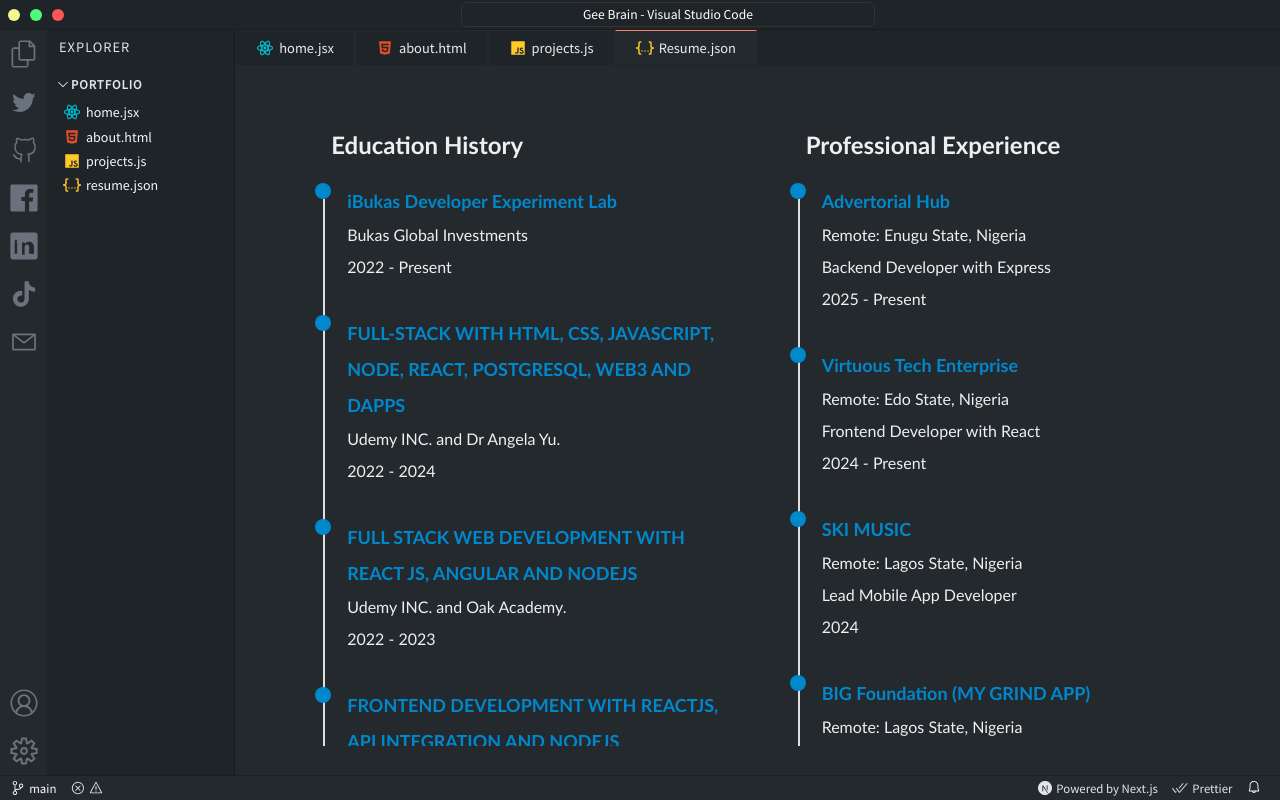
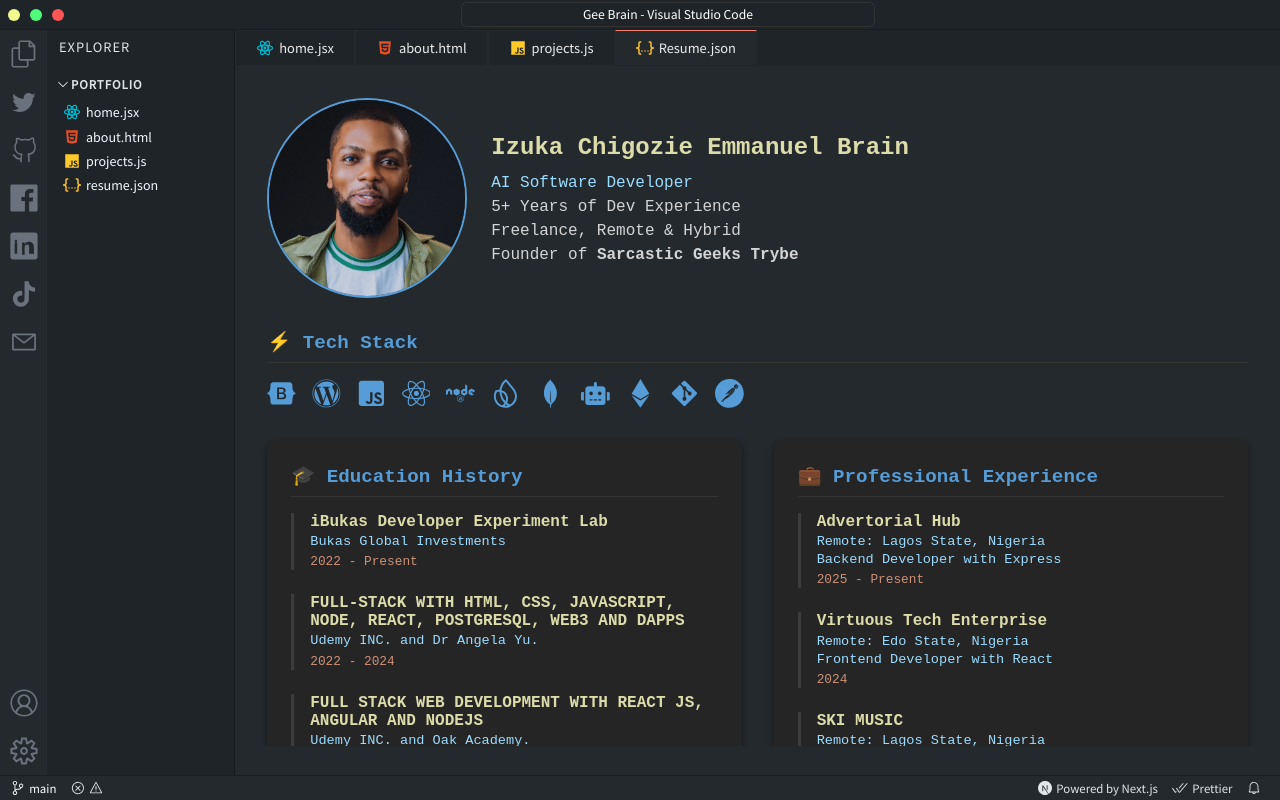
Before and after one commit to Gozkybrain/Gee-Brain, a Next.js app: page /resume in a window 1280 px wide. Built offline with nearby package versions, Linux system fonts and the light colour scheme.

Commit message:
resume reimagined: updated with data style

```diff
--- a/components/Bottombar.jsx
+++ b/components/Bottombar.jsx
@@ -35,9 +35,7 @@
           <p>Prettier</p>
         </div>
         <div className={styles.section}>
-          <Link href="/notifications"> {/* Example of internal link */}
             <BellIcon />
-          </Link>
         </div>
       </div>
     </footer>
--- a/package.json
+++ b/package.json
@@ -20,6 +20,7 @@
     "react": "^18.2.0",
     "react-dom": "^18.2.0",
     "react-github-calendar": "^3.2.2",
+    "react-icons": "^5.5.0",
     "sharp": "^0.33.5"
   }
 }
--- a/pages/api/contact.js
+++ /dev/null
@@ -1,55 +0,0 @@
-const { Client } = require('@notionhq/client');
-
-const notion = new Client({
-  auth: process.env.NOTION_API_TOKEN,
-});
-
-export default async (req, res) => {
-  if (req.method !== 'POST') {
-    return res.status(405).json({ msg: 'Only POST requests are allowed' });
-  }
-  try {
-    const { name, email, subject, message } = JSON.parse(req.body);
-    await notion.pages.create({
-      parent: {
-        database_id: process.env.NOTION_DATABASE_ID,
-      },
-      properties: {
-        Name: {
-          title: [
-            {
-              text: {
-                content: name,
-              },
-            },
-          ],
-        },
-        Email: {
-          email,
-        },
-        Subject: {
-          rich_text: [
-            {
-              text: {
-                content: subject,
-              },
-            },
-          ],
-        },
-        Message: {
-          rich_text: [
-            {
-              text: {
-                content: message,
-              },
-            },
-          ],
-        },
-      },
-    });
-    res.status(201).json({ msg: 'Success' });
-  } catch (error) {
-    console.log(error);
-    res.status(500).json({ msg: 'Failed' });
-  }
-};
--- a/pages/resume.jsx
+++ b/pages/resume.jsx
@@ -1,96 +1,161 @@
-import styles from '../styles/ContactPage.module.css';
+import React from "react";
+import {
+  FaJsSquare,
+  FaReact,
+  FaNode,
+  FaGitAlt,
+  FaBootstrap,
+  FaWordpress,
+  FaRobot
+} from "react-icons/fa";
+import { SiMongodb, SiPostman, SiFirebase, SiEthereum } from "react-icons/si";
+import styles from "../styles/ContactPage.module.css";
 
+// ================= Data =================
+const educationData = [
+  {
+    title: "iBukas Developer Experiment Lab",
+    institution: "Bukas Global Investments",
+    period: "2022 - Present",
+  },
+  {
+    title: "FULL-STACK WITH HTML, CSS, JAVASCRIPT, NODE, REACT, POSTGRESQL, WEB3 AND DAPPS",
+    institution: "Udemy INC. and Dr Angela Yu.",
+    period: "2022 - 2024",
+  },
+  {
+    title: "FULL STACK WEB DEVELOPMENT WITH REACT JS, ANGULAR AND NODEJS",
+    institution: "Udemy INC. and Oak Academy.",
+    period: "2022 - 2023",
+  },
+  {
+    title: "FRONTEND DEVELOPMENT WITH REACTJS, API INTEGRATION AND NODEJS",
+    institution: "Soutech Ventures, Owerri, Imo State, Nigeria.",
+    period: "2023",
+  },
+  {
+    title: "HTML, CSS, & JAVASCRIPT",
+    institution: "Coursera Online INC.",
+    period: "2020 - 2021",
+  },
+  {
+    title: "BSc. Industrial Microbiology",
+    institution: "Imo State University, Owerri.",
+    period: "2016 - 2020",
+  },
+];
 
-const ContactPage = () => {
+const experienceData = [
+  {
+    title: "Advertorial Hub",
+    company: "Remote: Lagos State, Nigeria",
+    role: "Backend Developer with Express",
+    period: "2025 - Present",
+  },
+  {
+    title: "Virtuous Tech Enterprise",
+    company: "Remote: Edo State, Nigeria",
+    role: "Frontend Developer with React",
+    period: "2024",
+  },
+  {
+    title: "SKI MUSIC",
+    company: "Remote: Lagos State, Nigeria",
+    role: "Lead Mobile App Developer",
+    period: "2024",
+  },
+  {
+    title: "BIG Foundation (MY GRIND APP)",
+    company: "Remote: Lagos State, Nigeria",
+    role: "Lead Developer",
+    period: "2023",
+  },
+  {
+    title: "SOUTECH VENTURES",
+    company: "Physical: Imo State, Nigeria",
+    role: "Web Developer & Instructor",
+    period: "2023",
+  },
+  {
+    title: "KRIS MEDICAL LABORATORY",
+    company: "Physical: Imo State, Nigeria",
+    role: "Laboratory Scientist Intern",
+    period: "2019",
+  },
+];
+
+export default function ContactPage({ education, experience }) {
   return (
     <div className={styles.container}>
-      <div className={styles['education-section']}>
-        <h3 className={styles.heading}>Education History</h3>
+      {/* ================= Profile Section ================= */}
+      <div className={styles.profile}>
+        <img src="/brain.jpg" alt="Profile" className={styles.avatar} />
+        <div>
+          <h2 className={styles.name}>Izuka Chigozie Emmanuel Brain</h2>
+          <p className={styles.role}>AI Software Developer</p>
+          <p>5+ Years of Dev Experience</p>
+          <p>Freelance, Remote & Hybrid</p>
+          <p>
+            Founder of <strong>Sarcastic Geeks Trybe</strong>
+          </p>
+        </div>
+      </div>
 
-        <div className={styles.item}>
-          <h4 className={styles.resumeHead}>iBukas Developer Experiment Lab</h4>
-          <div>Bukas Global Investments</div>
-          <div>2022 - Present</div>
+      {/* ================= Skills Section ================= */}
+      <div className={styles.skills}>
+        <h3 className={styles.heading}>⚡ Tech Stack</h3>
+        <div className={styles.icons}>
+          <FaBootstrap title="Bootstrap & CSS" />
+          <FaWordpress title="Wordpress" />
+          <FaJsSquare title="JavaScript" />
+          <FaReact title="React / React Native / Next.js" />
+          <FaNode title="Node.js / Express.js" />
+          <SiFirebase title="Firebase" />
+          <SiMongodb title="MongoDB" />
+          <FaRobot title="AI Integration" />
+          <SiEthereum title="Web3 Development" />
+          <FaGitAlt title="Git / Version Control" />
+          <SiPostman title="Postman / API Testing" />
+        </div>
+      </div>
+
+      {/* ================= Resume Grid ================= */}
+      <div className={styles.grid}>
+        {/* Education */}
+        <div className={styles.section}>
+          <h3 className={styles.heading}>🎓 Education History</h3>
+          {education.map((edu, idx) => (
+            <div key={idx} className={styles.item}>
+              <h4 className={styles.title}>{edu.title}</h4>
+              <p>{edu.institution}</p>
+              <span>{edu.period}</span>
+            </div>
+          ))}
         </div>
 
-        <div className={styles.item}>
-          <h4 className={styles.resumeHead}>FULL-STACK WITH HTML, CSS, JAVASCRIPT, NODE, REACT, POSTGRESQL, WEB3 AND DAPPS</h4>
-          <div>Udemy INC. and Dr Angela Yu.</div>
-          <div>2022 - 2024</div>
-        </div>
-
-        <div className={styles.item}>
-          <h4 className={styles.resumeHead}>FULL STACK WEB DEVELOPMENT WITH REACT JS, ANGULAR AND NODEJS</h4>
-          <div>Udemy INC. and Oak Academy.</div>
-          <div>2022 - 2023</div>
-        </div>
-
-        <div className={styles.item}>
-          <h4 className={styles.resumeHead}>FRONTEND DEVELOPMENT WITH REACTJS, API INTEGRATION AND NODEJS</h4>
-          <div>Soutech Ventures, Owerri, Imo State, Nigeria.</div>
-          <div>2023</div>
-        </div>
-
-        <div className={styles.item}>
-          <h4 className={styles.resumeHead}>HTML, CSS, & JAVASCRIPT</h4>
-          <div>Coursera Online INC.</div>
-          <div>2021</div>
-        </div>
-
-        <div className={styles.item}>
-          <h4 className={styles.resumeHead}>BSc. Industrial Microbiology</h4>
-          <div>Imo State University, Owerri.</div>
-          <div><strong>Year:</strong> 2016 - 2020</div>
-        </div>
-
-      </div>
-
-      <div className={styles['work-section']}>
-        <h3 className={styles.heading}>Professional Experience</h3>
-        <div className={styles.item}>
-          <h4 className={styles.resumeHead}>Advertorial Hub</h4>
-          <div>Remote: Enugu State, Nigeria</div>
-          <div>Backend Developer with Express</div>
-          <div>2025 - Present </div>
-        </div>
-
-        <div className={styles.item}>
-          <h4 className={styles.resumeHead}>Virtuous Tech Enterprise</h4>
-          <div>Remote: Edo State, Nigeria</div>
-          <div>Frontend Developer with React</div>
-          <div>2024 - Present </div>
-        </div>
-
-        <div className={styles.item}>
-          <h4 className={styles.resumeHead}>SKI MUSIC</h4>
-          <div>Remote: Lagos State, Nigeria</div>
-          <div>Lead Mobile App Developer</div>
-          <div>2024</div>
-        </div>
-
-        <div className={styles.item}>
-          <h4 className={styles.resumeHead}>BIG Foundation (MY GRIND APP)</h4>
-          <div>Remote: Lagos State, Nigeria</div>
-          <div>Lead Developer</div>
-          <div>2023</div>
-        </div>
-
-        <div className={styles.item}>
-          <h4 className={styles.resumeHead}>SOUTECH VENTURES</h4>
-          <div>Physical: Imo State, Nigeria</div>
-          <div>Web Developer & Instructor</div>
-          <div>2023</div>
-        </div>
-
-        <div className={styles.item}>
-          <h4 className={styles.resumeHead}>KRIS MEDICAL LABORATORY</h4>
-          <div>Physical: Imo State, Nigeria</div>
-          <div>Laboratory Scientist Intern</div>
-          <div>2019</div>
+        {/* Work */}
+        <div className={styles.section}>
+          <h3 className={styles.heading}>💼 Professional Experience</h3>
+          {experience.map((exp, idx) => (
+            <div key={idx} className={styles.item}>
+              <h4 className={styles.title}>{exp.title}</h4>
+              <p>{exp.company}</p>
+              <p>{exp.role}</p>
+              <span>{exp.period}</span>
+            </div>
+          ))}
         </div>
       </div>
     </div>
   );
-};
+}
 
-export default ContactPage;
+export async function getStaticProps() {
+  return {
+    props: {
+      title: "Resume",
+      education: educationData,
+      experience: experienceData,
+    },
+  };
+}
--- a/styles/About.module.css
+++ b/styles/About.module.css
@@ -12,7 +12,7 @@
 
 .grid {
     display: grid;
-    grid-template-columns: 0fr 2fr 2fr;
+    grid-template-columns: 0fr 2fr;
     gap: 20px;
     width: 100%;
 }
@@ -28,8 +28,6 @@
     height: 150px;
     width: 150px;
 
-
-
 }
 
 .textContainer {
@@ -44,6 +42,7 @@
 .textHead {
     font-family: 'Franklin Gothic Medium', 'Arial Narrow', Arial, sans-serif;
     font-size: 24px;
+    margin-bottom: 15px;
 }
 
 .myImage {
--- a/styles/ContactPage.module.css
+++ b/styles/ContactPage.module.css
@@ -1,80 +1,144 @@
 .container {
-  display: flex;
-  justify-content: center;
-  gap: 2rem;
-  /* Ensure equal space between sections */
-  padding: 2rem;
+  /* background: #1e1e1e; */
+  color: #d4d4d4;
+  /* padding: 2rem; */
+  font-family: "Fira Code", monospace;
 }
 
-.container > div {
-  position: relative;
-  flex: 1; /* Equal width for both sections */
-  padding-left: 2rem;
-  /* Space for the vertical line */
+/* Profile */
+.profile {
+  display: flex;
+  align-items: center;
+  gap: 1.5rem;
+  line-height: 1.5;
+  margin-bottom: 2rem;
+  flex-wrap: wrap;
+}
+
+.avatar {
+  width: 200px;
+  height: 200px;
+  border-radius: 50%;
+  border: 2px solid #569cd6;
+}
+
+.name {
+  font-size: 1.5rem;
+  font-weight: bold;
+  color: #dcdcaa;
+  margin-bottom: 5px;
+}
+
+.role {
+  font-size: 1rem;
+  color: #9cdcfe;
+}
+
+/* Skills */
+.skills {
+  margin-bottom: 2rem;
+}
+
+.icons {
+  display: flex;
+  flex-wrap: wrap;
+  gap: 1rem;
+  font-size: 1.8rem;
+  color: #569cd6;
+}
+
+.icons svg:hover {
+  color: #dcdcaa;
+  transform: scale(1.1);
+  transition: 0.2s ease-in-out;
+}
+
+/* Grid for Education & Work */
+.grid {
+  display: grid;
+  grid-template-columns: 1fr 1fr;
+  gap: 2rem;
+}
+
+.section {
+  background: #252526;
+  padding: 1.5rem;
+  border-radius: 8px;
+  box-shadow: 0 3px 6px rgba(0, 0, 0, 0.4);
 }
 
 .heading {
-  margin-bottom: 1.5rem;
-  font-family: 'Trebuchet MS', 'Lucida Sans Unicode', 'Lucida Grande', 'Lucida Sans', Arial, sans-serif;
-  font-size: 24px;
+  font-size: 1.2rem;
+  font-weight: bold;
+  color: #569cd6;
+  margin-bottom: 1rem;
+  border-bottom: 1px solid #333;
+  padding-bottom: 0.5rem;
 }
 
-.resumeHead {
-  color: #0088cc;
-  font-size: 18px;
+/* Resume Items */
+.item {
+  margin-bottom: 1.5rem;
+  padding-left: 1rem;
+  border-left: 3px solid #3c3c3c;
 }
 
-.item {
-  position: relative;
-  padding-left: 1rem;
-  padding-bottom: 2rem;
-  line-height: 2;
-  font-family: 'Trebuchet MS', 'Lucida Sans Unicode', 'Lucida Grande', 'Lucida Sans', Arial, sans-serif;
+.item:hover {
+  border-left-color: #569cd6;
 }
 
-.item::before {
-  content: '';
-  position: absolute;
-  left: -1rem;
-  width: 1rem;
-  height: 1rem;
-  border-radius: 50%;
-  background-color: #0088cc;
-  top: 0;
+.title {
+  color: #dcdcaa;
+  font-size: 1rem;
+  font-weight: 600;
 }
 
-.item::after {
-  content: '';
-  position: absolute;
-  left: -0.5rem;
-  width: 2px;
-  background: #dedede;
-  top: 1rem;
-  bottom: -1rem;
+.item p {
+  margin: 0.2rem 0;
+  font-size: 0.85rem;
+  color: #9cdcfe;
 }
 
-.item:first-child::after {
-  top: 0;
+.item span {
+  font-size: 0.8rem;
+  color: #ce9178;
 }
 
-.item:last-child::after {
-  bottom: auto;
-  height: 1rem;
-}
-
-@media screen and (max-width: 1200px) {
-  .container {
-    flex-direction: column;
-    padding: 0; /* Reset padding for smaller screens */
-  }
-
-  .container > div {
-    padding-left: 1rem;
+/* ================= Mobile Responsiveness ================= */
+@media (max-width: 900px) {
+  .grid {
+    grid-template-columns: 1fr; /* stack sections vertically */
   }
 }
 
-@media screen and (max-width: 600px) {
+@media (max-width: 600px) {
   .container {
-    padding-left: 1rem;
+    padding: 1rem;
+  }
+
+  .avatar {
+    width: 70px;
+    height: 70px;
+  }
+
+  .name {
+    font-size: 1.1rem;
+  }
+
+  .icons {
+    font-size: 1.5rem;
+    gap: 0.7rem;
+  }
+
+  .heading {
+    font-size: 1rem;
+  }
+
+  .title {
+    font-size: 0.9rem;
+  }
+
+  .item p, .item span {
+    font-size: 0.75rem;
   }
 }
```
Also changed, not shown: pages/about.jsx (+16 -17 lines), pages/github.jsx (deleted, +0 -125 lines), 13 other files (tests, documents, lock files or other folders). Lines whose indentation alone changed are shown as unchanged.
